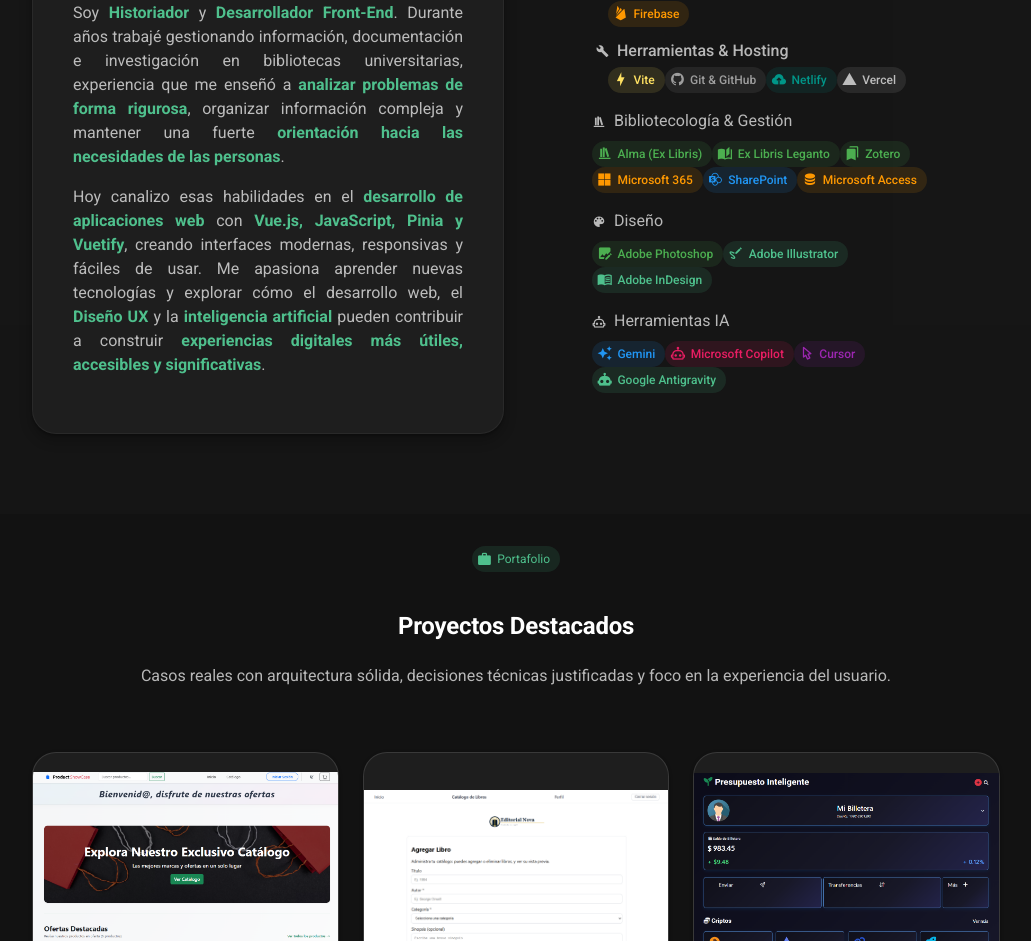
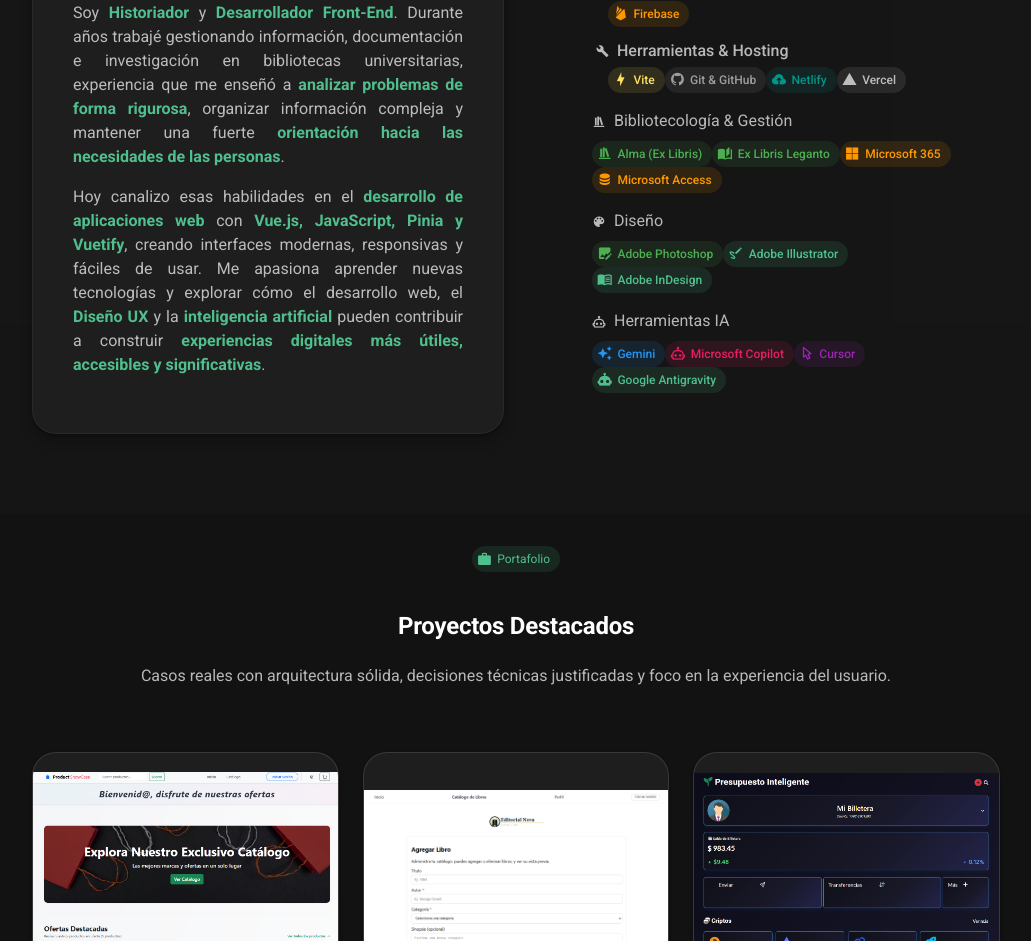
Before and after one commit to jltamayocabello-droid/mi-portafolio-vuetify, a Vue app: page / in a window 1280 px wide. Shown: the part 1454-2395 px from the top of the page, without its empty margins (124-1155 px from the left). Built offline with nearby package versions, Linux system fonts and the light colour scheme.

Commit message:
Se actualizan las skills

```diff
--- a/src/pages/HomePage.vue
+++ b/src/pages/HomePage.vue
@@ -564,9 +564,7 @@
       color: 'green',
       icon: 'mdi-book-open-page-variant',
     },
-    { name: 'Zotero', color: 'green', icon: 'mdi-bookmark-multiple' },
     { name: 'Microsoft 365', color: 'orange', icon: 'mdi-microsoft' },
-    { name: 'SharePoint', color: 'blue', icon: 'mdi-microsoft-sharepoint' },
     { name: 'Microsoft Access', color: 'orange', icon: 'mdi-database' },
   ]
 
```
